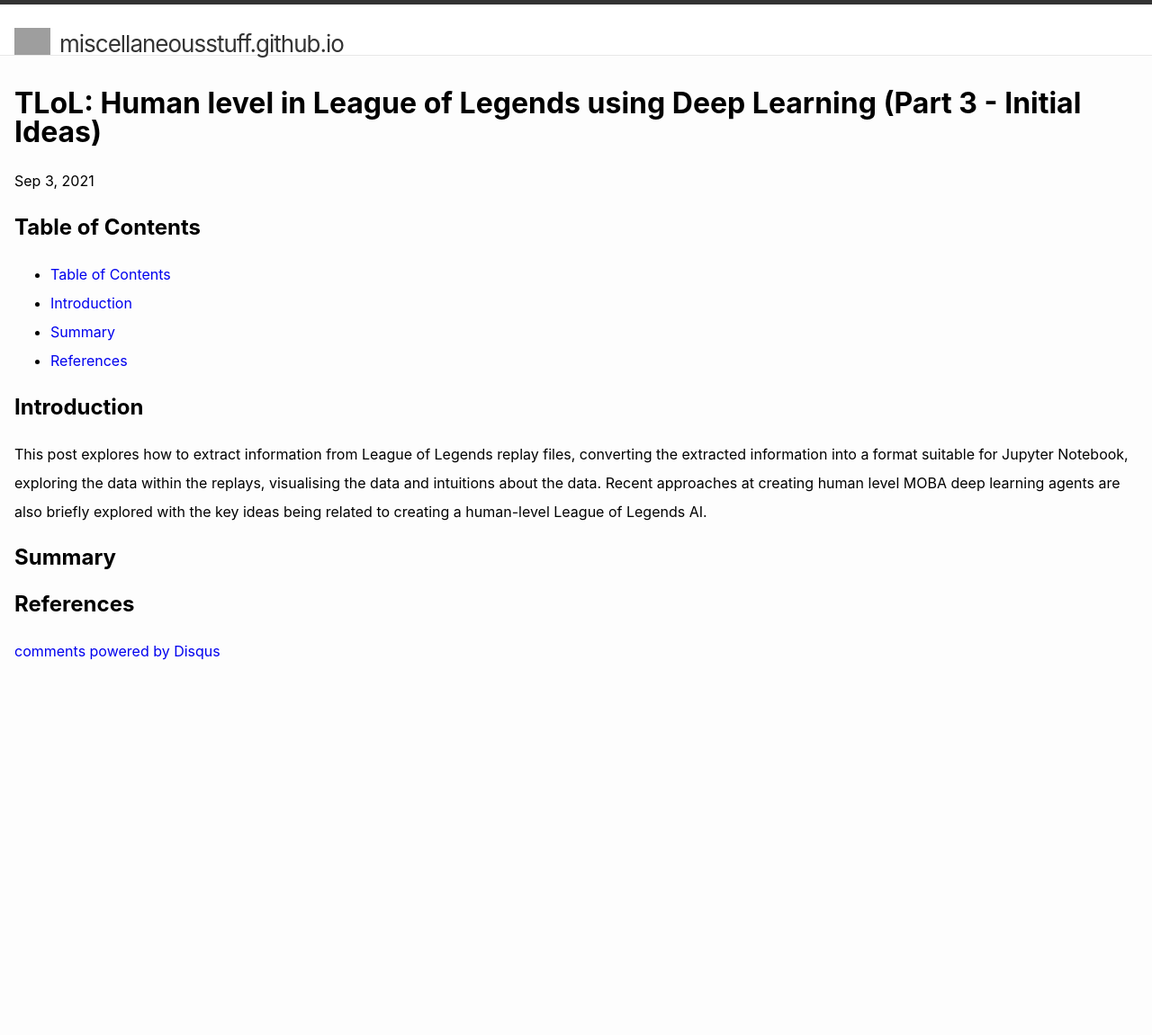
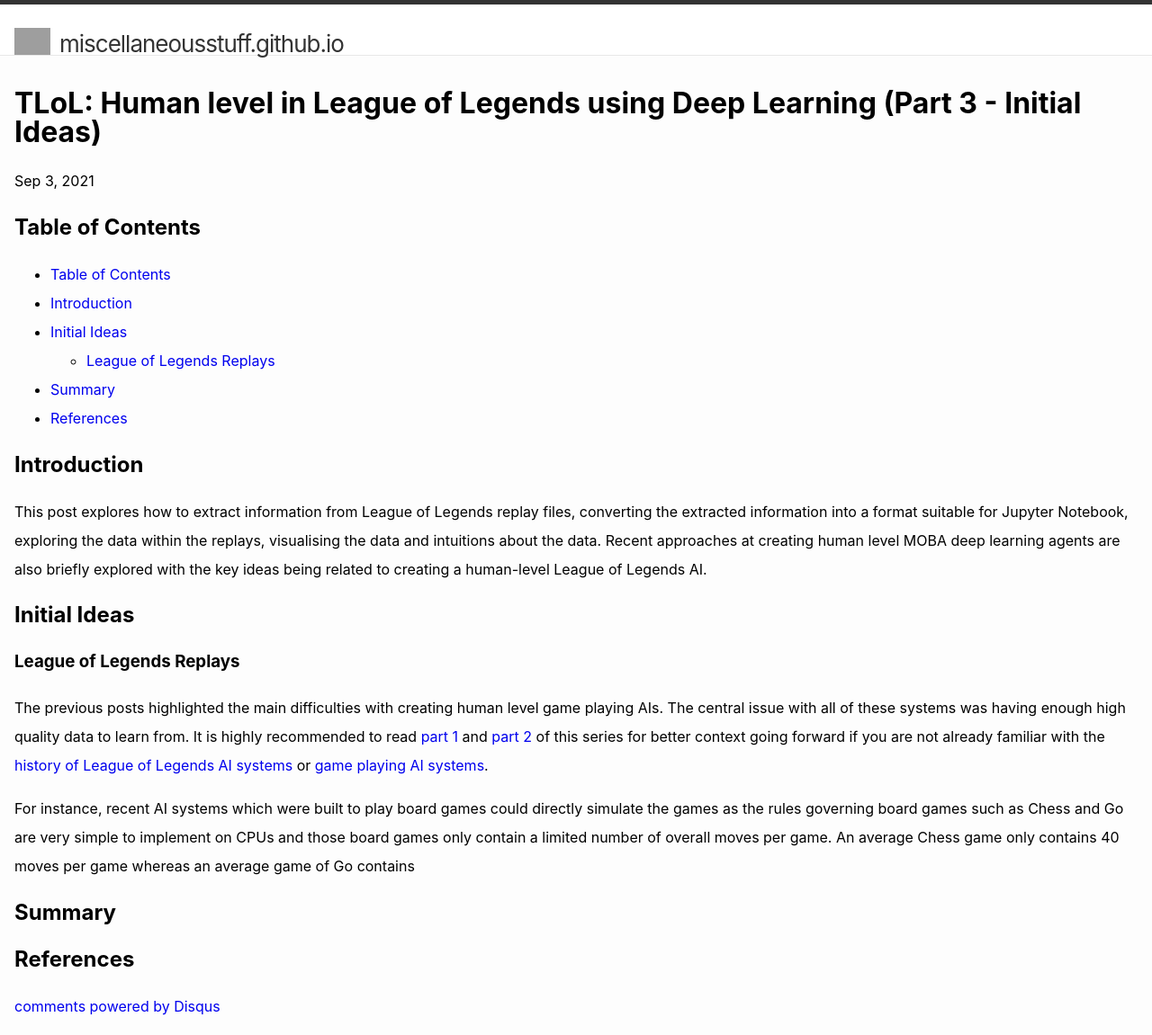
Before and after one commit to MiscellaneousStuff/miscellaneousstuff.github.io, a Jekyll site: the page built from _posts/2021-09-03-tlol-human-level-in-league-of-legends-using-deep-learning.markdown, in a window 1280 px wide. Shown: the whole page at 90% size. Built offline with Jekyll 4.4.1, drawn with Linux system fonts in a browser that asks for light colours; comment, search, counter and statistics services are not loaded; before the commit the page ends 900 px from its top, so only the background shows below that; grey boxes are pictures that could not be loaded.

Commit message:
League of Legends replays, tlol 3

```diff
--- a/_posts/2021-09-03-tlol-human-level-in-league-of-legends-using-deep-learning.markdown
+++ b/_posts/2021-09-03-tlol-human-level-in-league-of-legends-using-deep-learning.markdown
@@ -22,6 +22,23 @@
 are also briefly explored with the key ideas being related to creating a human-level
 League of Legends AI.
 
+## Initial Ideas
+
+### League of Legends Replays
+
+The previous posts highlighted the main difficulties with creating human level game
+playing AIs. The central issue with all of these systems was having enough high
+quality data to learn from. It is highly recommended to read [part 1](https://miscellaneousstuff.github.io/project/2021/09/01/tlol-human-level-in-league-of-legends-using-deep-learning.html)
+and [part 2](https://miscellaneousstuff.github.io/project/2021/09/02/tlol-human-level-in-league-of-legends-using-deep-learning.html)
+of this series for better context going forward if you are not already familiar
+with the [history of League of Legends AI systems](https://miscellaneousstuff.github.io/project/2021/09/01/tlol-human-level-in-league-of-legends-using-deep-learning.html) or [game playing AI systems](https://miscellaneousstuff.github.io/project/2021/09/02/tlol-human-level-in-league-of-legends-using-deep-learning.html).
+
+For instance, recent AI systems which were built to
+play board games could directly simulate the games as the rules governing board
+games such as Chess and Go are very simple to implement on CPUs and those board
+games only contain a limited number of overall moves per game. An average Chess
+game only contains 40 moves per game whereas an average game of Go contains
+
 ## Summary
 
 
```
